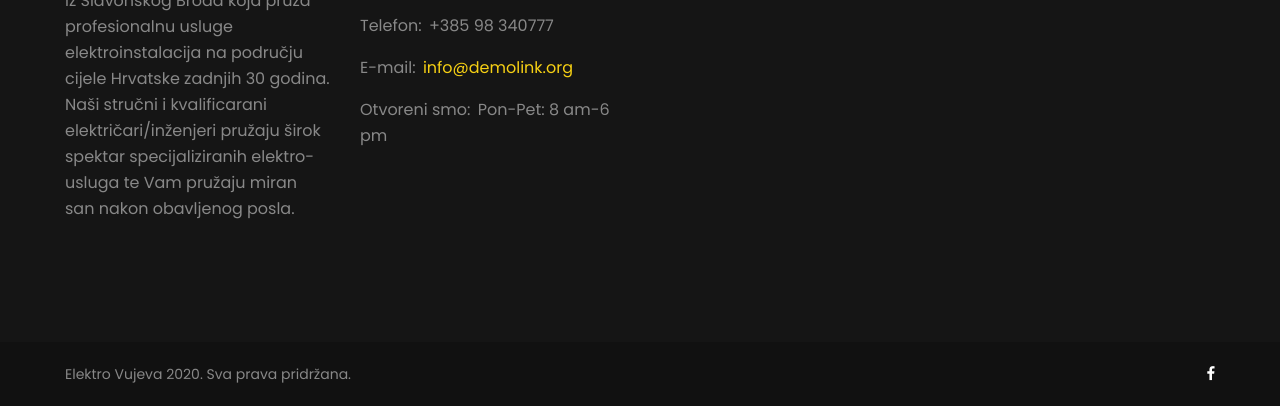
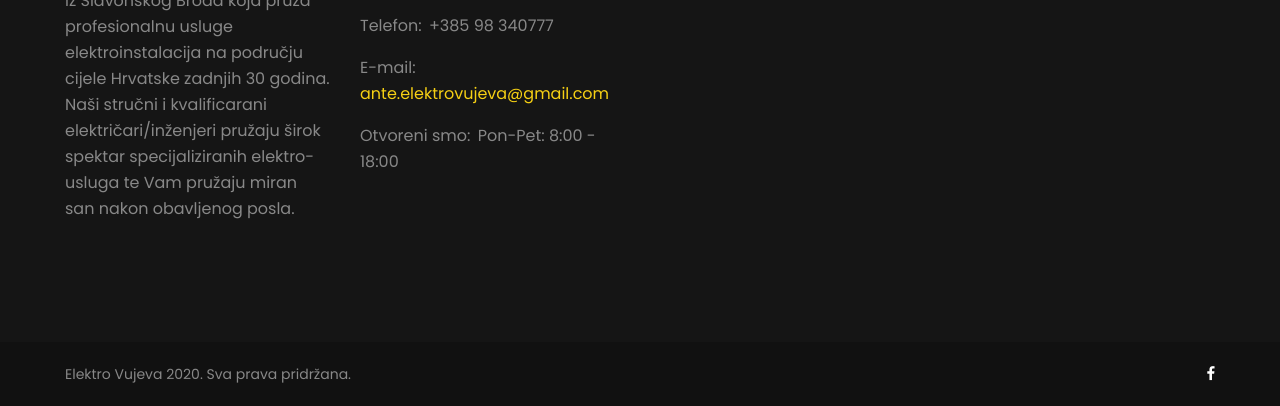
Before and after one commit to marinbosnjak/elektro-vujeva, a plain HTML site: page index.html in a window 1280 px wide. Shown: the part 7967-8373 px from the top of the page. Drawn offline with Linux system fonts and the light colour scheme; no server answers.

Commit message:
Made simple changes

```diff
--- a/index.html
+++ b/index.html
@@ -986,13 +986,13 @@
               <li>
                 <dl class="list-terms-minimal">
                   <dt>E-mail</dt>
-                  <dd><a class="link-primary" href="mailto:#">info@demolink.org</a></dd>
+                  <dd><a class="link-primary" href="mailto:#">ante.elektrovujeva@gmail.com</a></dd>
                 </dl>
               </li>
               <li>
                 <dl class="list-terms-minimal">
                   <dt>Otvoreni smo</dt>
-                  <dd>Pon-Pet: 8 am-6 pm</dd>
+                  <dd>Pon-Pet: 8:00 - 18:00</dd>
                 </dl>
               </li>
             </ul>
```
